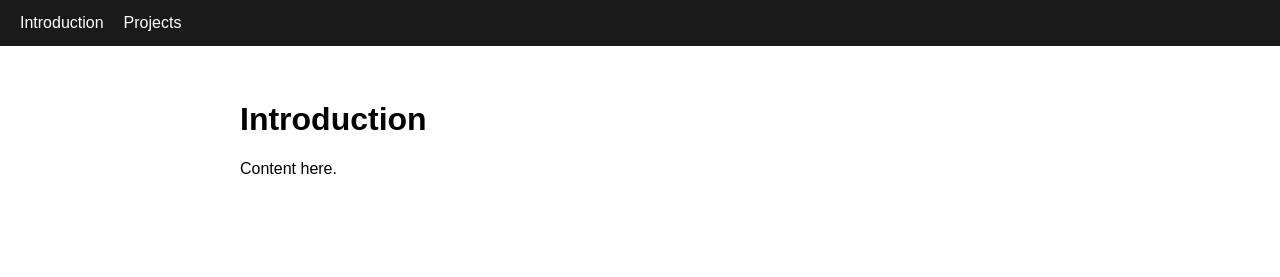
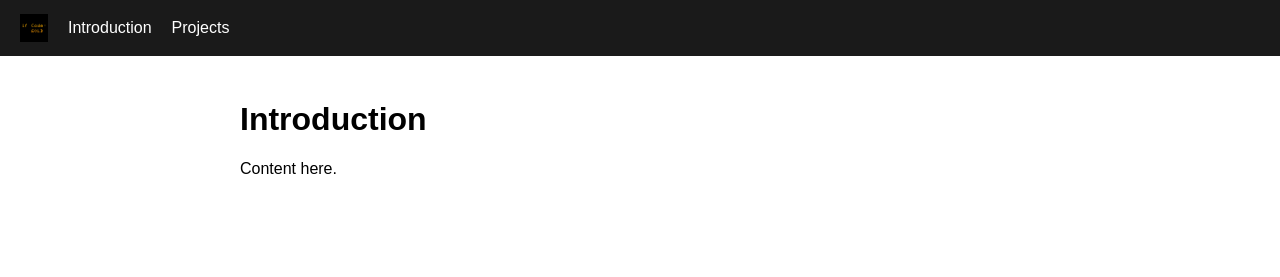
Before and after one commit to RyanShan-Gold/RyanShan-Gold.github.io, a plain HTML site: page index.html in a window 1280 px wide. Drawn offline with Linux system fonts and the light colour scheme.

Commit message:
fixed lgo

```diff
--- a/index.html
+++ b/index.html
@@ -8,6 +8,7 @@
 </head>
 <body>
 <div class="nav">
+    <img src="assets/logo.png" alt="">
     <a href="index.html">Introduction</a>
     <a href="projects.html">Projects</a>
 </div>
```
Also changed, not shown: projects.html (+1 -0 lines).
